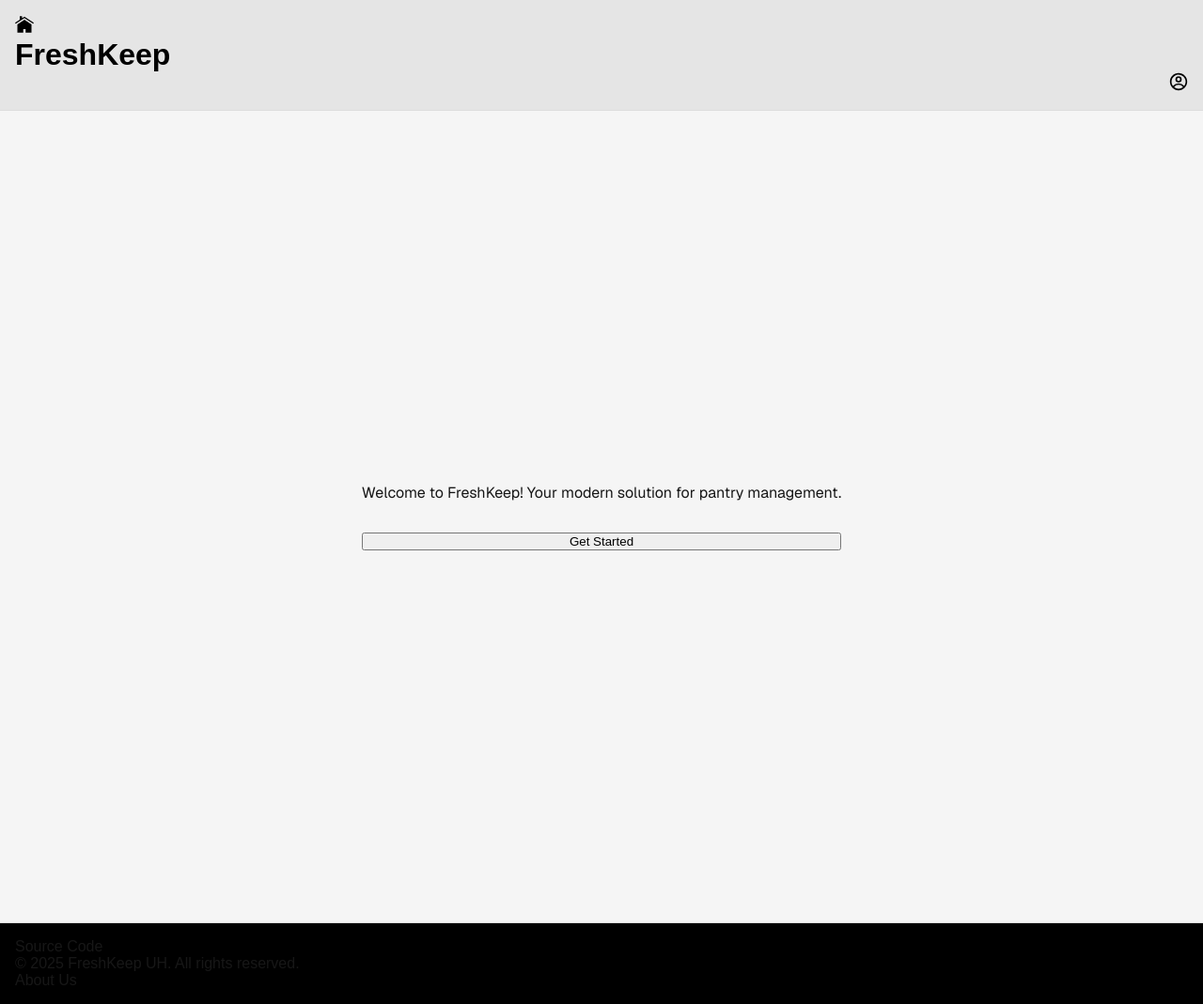
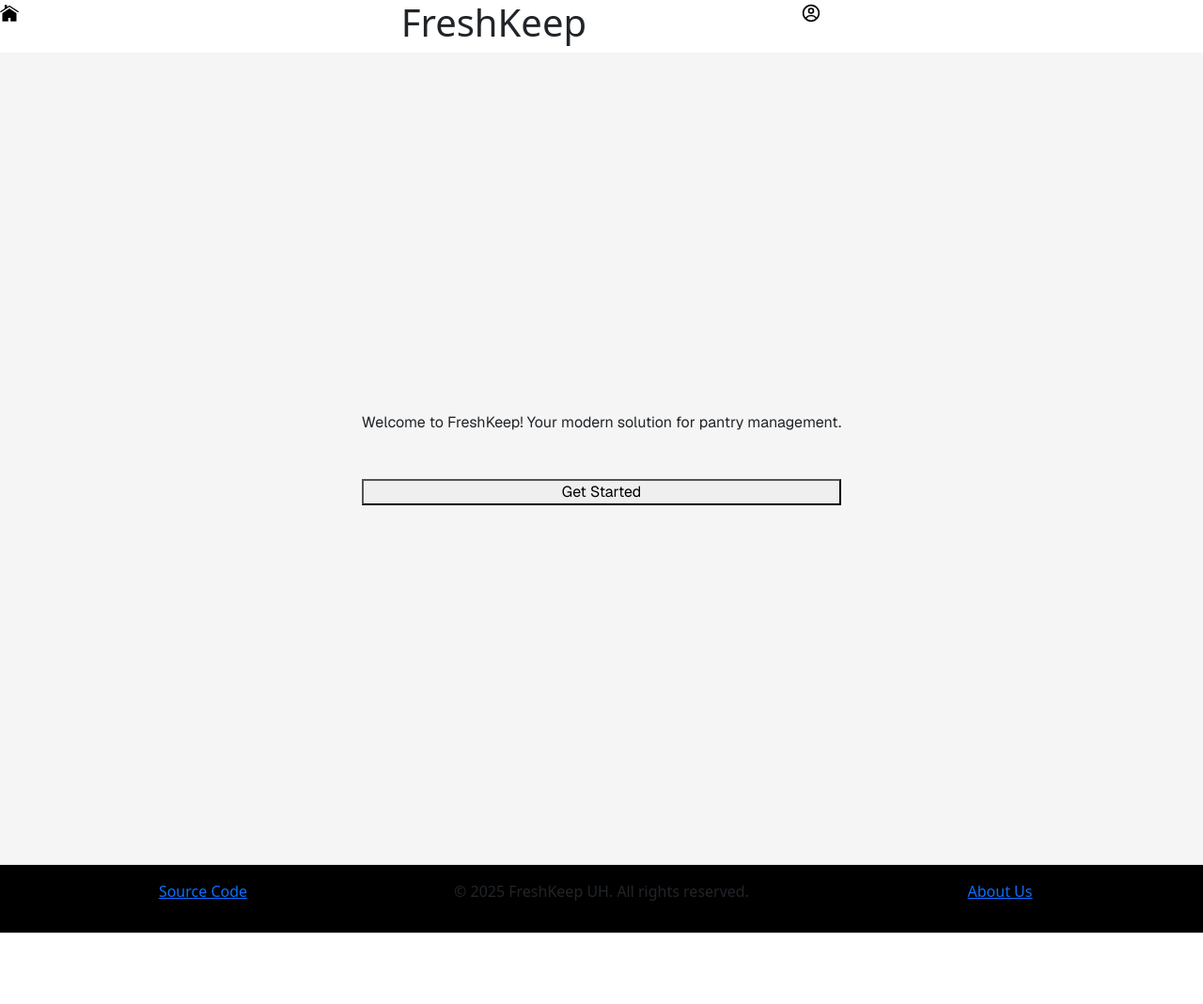
Before and after one commit to freshkeepuh/freshkeep, a Next.js app: page / in a window 1280 px wide. Shown: the whole page at 94% size. After the commit the page ends 993 px from the top, so only its background shows below. Built offline with nearby package versions, Linux system fonts and the light colour scheme.

Commit message:
Add Bootstrap for styling and refactor header and footer layout

```diff
--- a/app/layout.tsx
+++ b/app/layout.tsx
@@ -2,6 +2,7 @@ import type { Metadata } from "next";
 import Image from "next/image";
 import { Geist, Geist_Mono } from "next/font/google";
 import "./globals.css";
+import "bootstrap/dist/css/bootstrap.min.css";
 
 const geistSans = Geist({
   variable: "--font-geist-sans",
@@ -51,17 +52,21 @@ export default function RootLayout({
     <html lang="en">
       <body className={`${geistSans.variable} ${geistMono.variable}`}>
         {/* Header */}
-        <header style={headerStyle}>
-          <nav style={{ display: "flex", flexDirection: "row", justifyContent: "flex-start" }}>
-            <a href="/"><Image
+        <header className="header row">
+          <div className="row">
+            <div className="col align-items-start">
+              <nav className="header-nav">
+                <a href="/"><Image className="invert"
                   src="/home.svg"
                   alt="Home"
                   width={20}
                   height={20}
                 /></a>
               </nav>
-          <div style={{ textAlign: "center", display: "flex", flexDirection: "row", alignItems: "center" }}><h1>FreshKeep</h1></div>
-          <nav style={{ display: "flex", flexDirection: "row", justifyContent: "flex-end" }}>
+            </div>
+            <div className="header-title col align-items-center"><h1>FreshKeep</h1></div>
+            <div className="col align-items-end">
+              <nav className="header-nav">
                 <a href="/"><Image
                   src="/profile.svg"
                   alt="Profile"
@@ -69,6 +74,8 @@ export default function RootLayout({
                   height={20}
                 /></a>
               </nav>
+            </div>
+          </div>
         </header>
 
         {/* Main Content */}
@@ -76,14 +83,16 @@ export default function RootLayout({
 
         {/* Footer */}
         <footer style={footerStyle}>
-          <div style={{ textAlign: "left", display: "flex", flexDirection: "row", alignItems: "flex-start" }}>
+          <div className="row">
+            <div className="col align-items-start">
               <a href="https://github.com/freshkeepuh/freshkeep">Source Code</a>
             </div>
-          <div style={{ textAlign: "center", display: "flex", flexDirection: "row", alignItems: "center" }}>
+            <div className="col align-items-center">
               <p>&copy; 2025 FreshKeep UH. All rights reserved.</p>
             </div>
-          <div style={{ textAlign: "right", display: "flex", flexDirection: "row", alignItems: "flex-end" }}>
+            <div className="col align-items-end">
               <a href="https://freshkeepuh.github.io">About Us</a>
+            </div>
           </div>
         </footer>
       </body>
```
Lines whose indentation alone changed are shown as unchanged.
